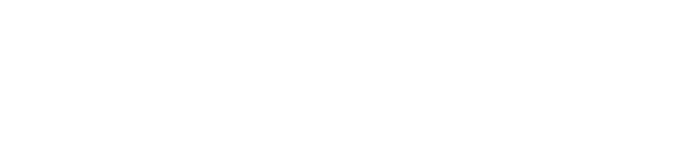
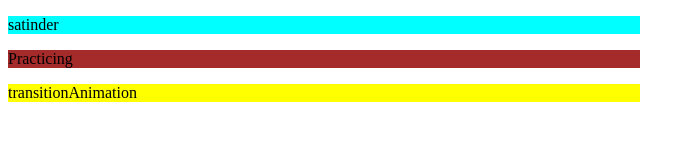
Before and after one commit to satindersingh472/transitionAnimation, a plain HTML site: page index.html in a window 1280 px wide. Shown: the whole page, without its empty margins (0-695 px from the left). Drawn offline with Linux system fonts and the light colour scheme.

Commit message:
added transition

```diff
--- a/css/style.css
+++ b/css/style.css
@@ -0,0 +1,31 @@
+
+header{
+    background-color: aqua;
+    width: 50%;
+    transition: all 1s ease-in-out;
+}
+main{
+    background-color: brown;
+    width: 50%;
+    transition: all 1s ease-in-out;
+
+}
+footer{
+    background-color: yellow;
+    width: 50%;
+    transition: all 1s ease-in-out;
+
+}
+header:hover{
+    background-color: yellow;
+    width: 80%;
+
+}
+footer:hover{
+    background-color: aqua;
+    width: 80%;
+}
+main:hover{
+    background-color: brown;
+    width: 80%
+}
--- a/index.html
+++ b/index.html
@@ -1,5 +1,6 @@
 <!DOCTYPE html>
 <html lang=en>
+
 <head>
     <meta charset=UTF-8>
     <meta http-equiv=X-UA-Compatible content=IE=edge>
@@ -22,7 +23,7 @@
     <meta name=twitter:site content= />
     <meta name=twitter:creator content= />
     <meta property=og:url content= />
-    <meta property=og:title content=/>
+    <meta property=og:title content= />
     <meta property=og:description content= />
     <meta property=og:image content= />
 
@@ -30,7 +31,22 @@
     <link rel=stylesheet href=css/style.css>
 
 </head>
+
 <body>
+    <header>
+        <div>
+            <p>satinder</p>
+        </div>
+    </header>
+    <main>
+        <div>
+            <p>Practicing</p>
+        </div>
+    </main>
+    <footer>
+        <div>
+            <p>transitionAnimation</p></div>
+    </footer>
+</body>
 
-</body>
 </html>
```
